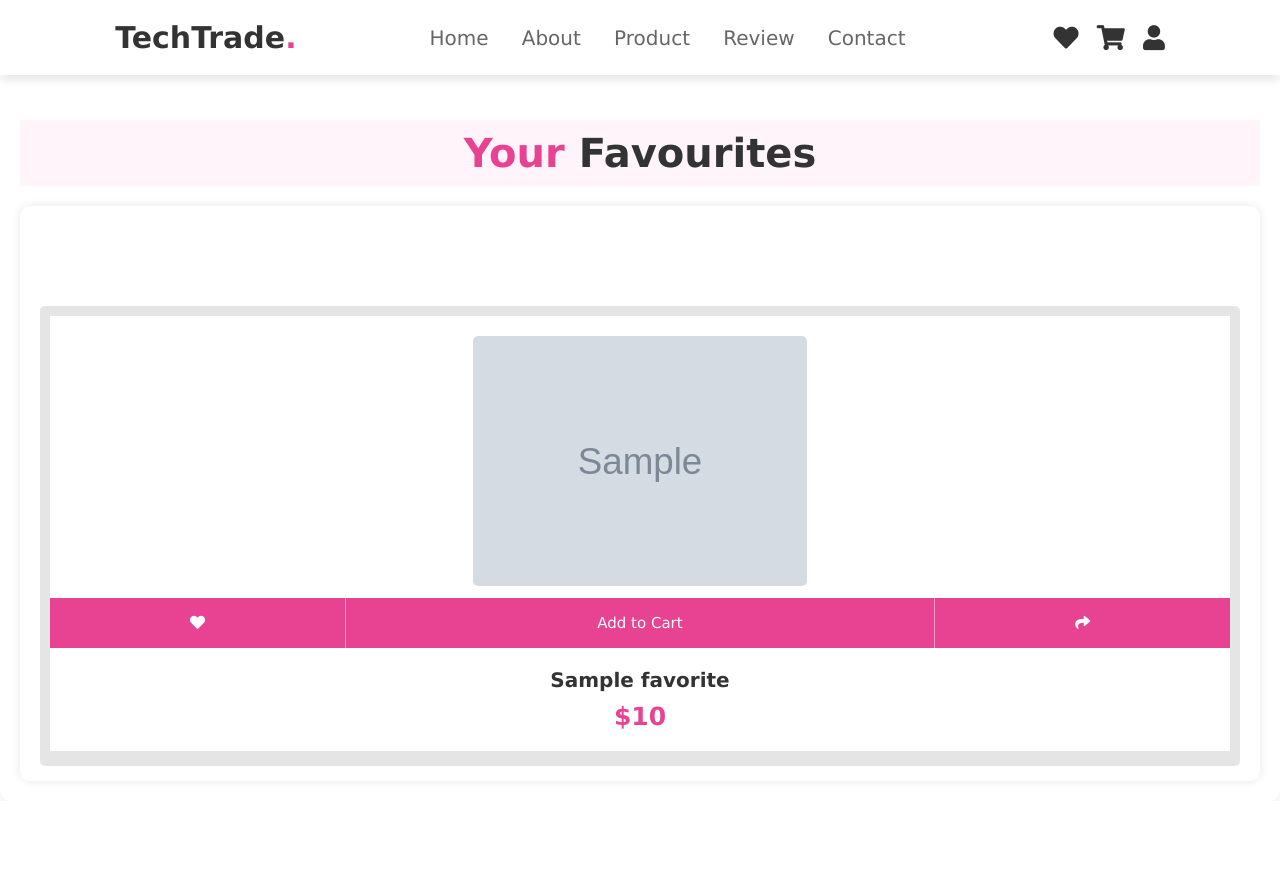
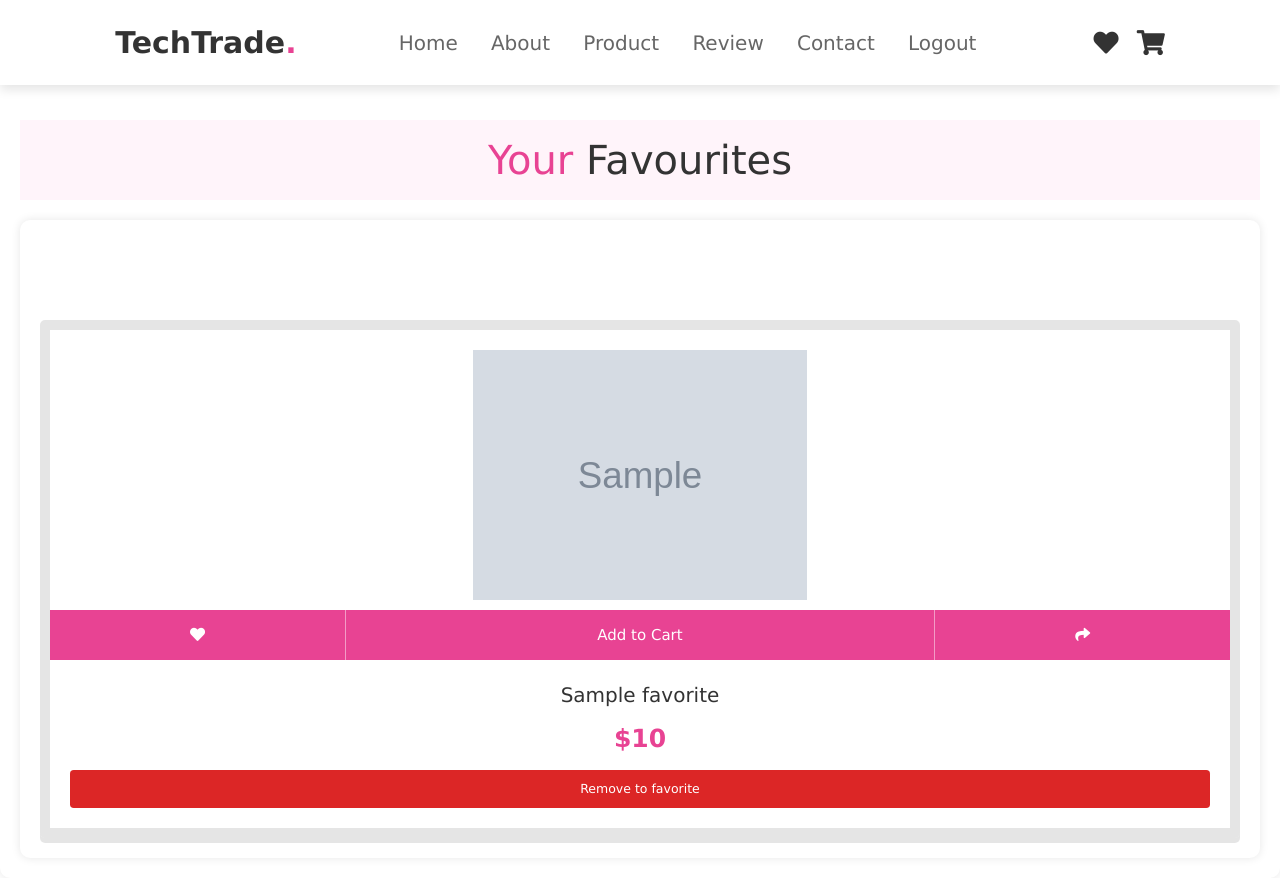
Before and after one commit to rennaaprilia/TechTrade-Mobile, a Flask app: page /favorites in a window 1280 px wide. Before the commit the page ends 766 px from the top, so only its background shows below. Run offline with Flask 3, Linux system fonts and the light colour scheme; the visitor is signed in with stand-in values (Sample User, id 1); grey boxes marked "Sample" are stand-in pictures; one stand-in notice (Sample message) is shown; a database or web service that is not in the repository returns one stand-in record (values such as "Sample title"); some libraries are stand-ins or nearby versions.

Commit message:
Menyelesaikan fungsi fitur favorite untuk user customer

```diff
--- a/templates/favorites.html
+++ b/templates/favorites.html
@@ -8,13 +8,32 @@
 
     <!-- font awesome cdn link -->
     <link rel="stylesheet" href="https://cdnjs.cloudflare.com/ajax/libs/font-awesome/5.15.3/css/all.min.css">
+    <link rel="stylesheet" href="https://cdn.jsdelivr.net/npm/sweetalert2@11">
+    <script src="https://cdn.jsdelivr.net/npm/sweetalert2@11"></script>
+    <link rel="stylesheet" href="https://cdn.jsdelivr.net/npm/tailwindcss@2.2.19/dist/tailwind.min.css">
 
     <!-- custom css file link -->
     <link rel="stylesheet" href="{{ url_for('static', filename='css/style.css') }}">
 
+    <!-- Logo Title -->
+    <link rel="icon" href="static/images/logo.png" type="png">
+
 </head>
 
 <body>
+    {% with messages = get_flashed_messages(with_categories=true) %}
+    {% if messages %}
+    {% for category, message in messages %}
+    <script>
+        Swal.fire({
+            icon: '{{ category }}',
+            title: 'Alert!',
+            text: '{{ message }}',
+        });
+    </script>
+    {% endfor %}
+    {% endif %}
+    {% endwith %}
     <!-- header section starts -->
     <header>
 
@@ -24,17 +43,28 @@
         <a href="#" class="logo">TechTrade<span>.</span></a>
 
         <nav class="navbar">
-            <a href="{{ url_for('hello') }}">Home</a>
+            <a href="{{ url_for('customerDashboard') }}">Home</a>
             <a href="#about">About</a>
             <a href="#product">Product</a>
             <a href="#review">Review</a>
             <a href="#contact">Contact</a>
+            <a href="{{ url_for('logout') }}">Logout</a>
         </nav>
 
         <div class="icons">
             <a href="{{ url_for('favorites') }}" class="fas fa-heart"></a>
             <a href="{{ url_for('cart') }}" class="fas fa-shopping-cart"></a>
-            <a href="#" class="fas fa-user"></a>
+
+            <!-- <a class="fas fa-user" id="dropbtn" onclick="myFunction()"></a>
+            <div class="dropdown-content" id="myDropdown">
+              <a href="{{ url_for('logout') }}">Logout</a>
+            </div> -->
+
+            <!-- <a class="p-4 text-sm text-green-800 border border-green-300 rounded-lg bg-green-50 dark:bg-gray-800 dark:text-green-400 dark:border-green-800"
+                role="alert">
+                <span class="font-medium">Logged in</span>
+            </a> -->
+
         </div>
 
     </header>
@@ -50,11 +80,12 @@
                     {% for product in favorites %}
                     <div class="box">
                         <div class="image">
-                            <img src="{{ url_for('static', filename=product.product_image_path) }}" alt="">
+                            <img src="{{ url_for('static', filename=product.product_image_path) }}"
+                                class="w-full h-full object-contain" alt="">
                             <div class="icons">
-                                <a href="{{ url_for('add_to_favorites', product_id=product._id) }}"
-                                    class="fas fa-heart"></a>
-                                <a href="{{ url_for('add_to_cart', product_id=product._id) }}" class="cart-btn">Add to
+                                <a href="#" class="fas fa-heart" aria-disabled="true" style="pointer-events: none;"></a>
+                                <a href="{{ url_for('add_to_cart', product_id=product.product_id) }}"
+                                    class="cart-btn">Add to
                                     Cart</a>
                                 <a href="#" class="fas fa-share"></a>
                             </div>
@@ -62,16 +93,33 @@
                         <div class="content">
                             <h3>{{ product.product_name }}</h3>
                             <div class="price"> ${{ product.price }}</div>
+                            <a href="{{ url_for('delete_to_favorites', product_id=product.product_id) }}"
+                                class="block mt-5 px-10 py-4 bg-red-600 text-xl hover:bg-red-700 text-white w-full rounded-md">Remove
+                                to favorite</a>
                         </div>
                     </div>
                     {% endfor %}
                 </div>
+            </section>
         </div>
     </section>
 
     </section>
     <!-- about section ends -->
 
+    <script>
+        function myFunction() {
+            document.getElementById("myDropdown").classList.toggle("show");
+        }
+        window.onclick = function (e) {
+            if (!e.target.matches('#dropbtn')) {
+                var myDropdown = document.getElementById("myDropdown");
+                if (myDropdown.classList.contains('show')) {
+                    myDropdown.classList.remove('show');
+                }
+            }
+        }
+    </script>
 </body>
 
 </html>
```
